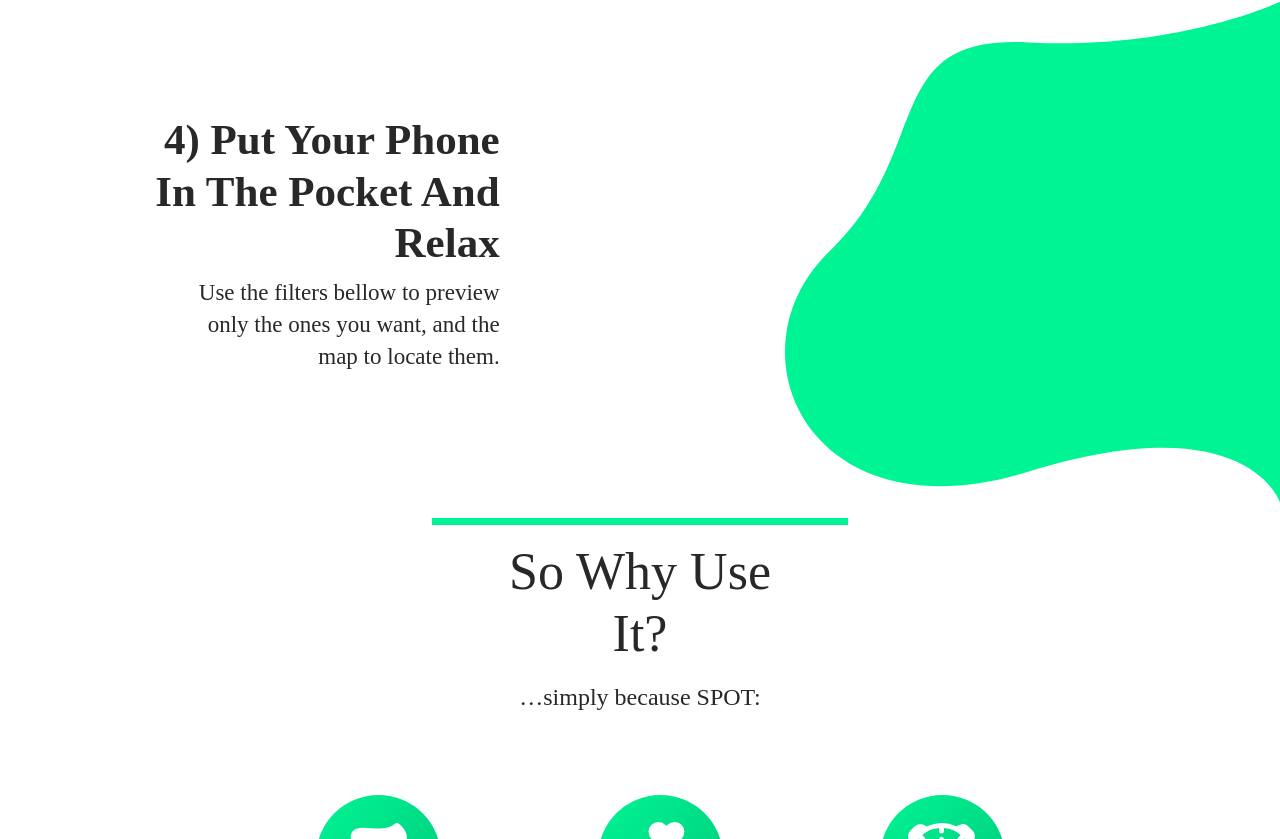
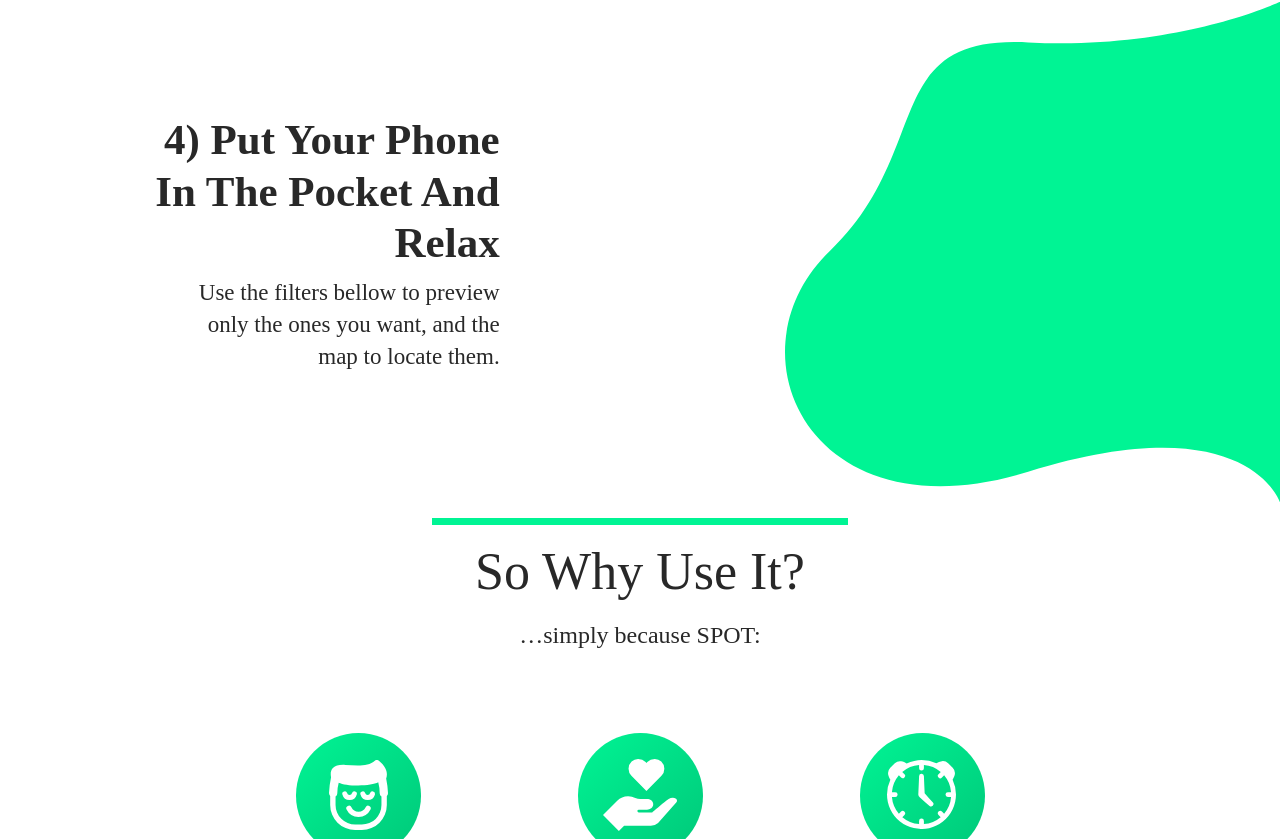
Before and after one commit to bakminibak/spot-website, a website: page dist/index.html in a window 1280 px wide. Shown: the part 2971-3810 px from the top of the page. Drawn offline with nearby package versions, Linux system fonts and the light colour scheme.

Commit message:
small tweaks n2

```diff
--- a/dist/css/bruno_edits.css
+++ b/dist/css/bruno_edits.css
@@ -183,7 +183,7 @@ section .howitworks-h2{
   font-size: 52px!important;
   text-transform: capitalize;
   max-width: 26rem;
-  padding: 16px 3rem!important;
+  padding: 16px 2rem!important;
   margin: 0 auto;
   border-top: solid 7px #00F494;
 }
--- a/dist/css/main.css
+++ b/dist/css/main.css
@@ -409,6 +409,10 @@ h3 {
 
 p {
   font-size: 1.5rem;
+}
+
+section .howitworks-h2 {
+  max-width: 26rem;
 }
 
 /* Layout */
@@ -807,6 +811,8 @@ nav ul#lng .dropdown-menu {
   -webkit-box-pack: center;
       -ms-flex-pack: center;
           justify-content: center;
+  margin: 0;
+  padding: 0;
 }
 
 #why-use-it .services-grid .card {
--- a/dist/css/main.scss
+++ b/dist/css/main.scss
@@ -440,6 +440,10 @@ h1 {
    font-size: 1.5rem;
  }
 
+ section .howitworks-h2{
+  max-width: 26rem;
+}
+
 /* Layout */
 .svg-logo {
   display: block;
@@ -760,6 +764,8 @@ nav {
     text-align: center;
     flex-wrap: wrap;
     justify-content: center;
+    margin: 0;
+    padding: 0;
     .card {
       padding: 1rem;
       margin: 1rem;
```
Also changed, not shown: 1 other file.
